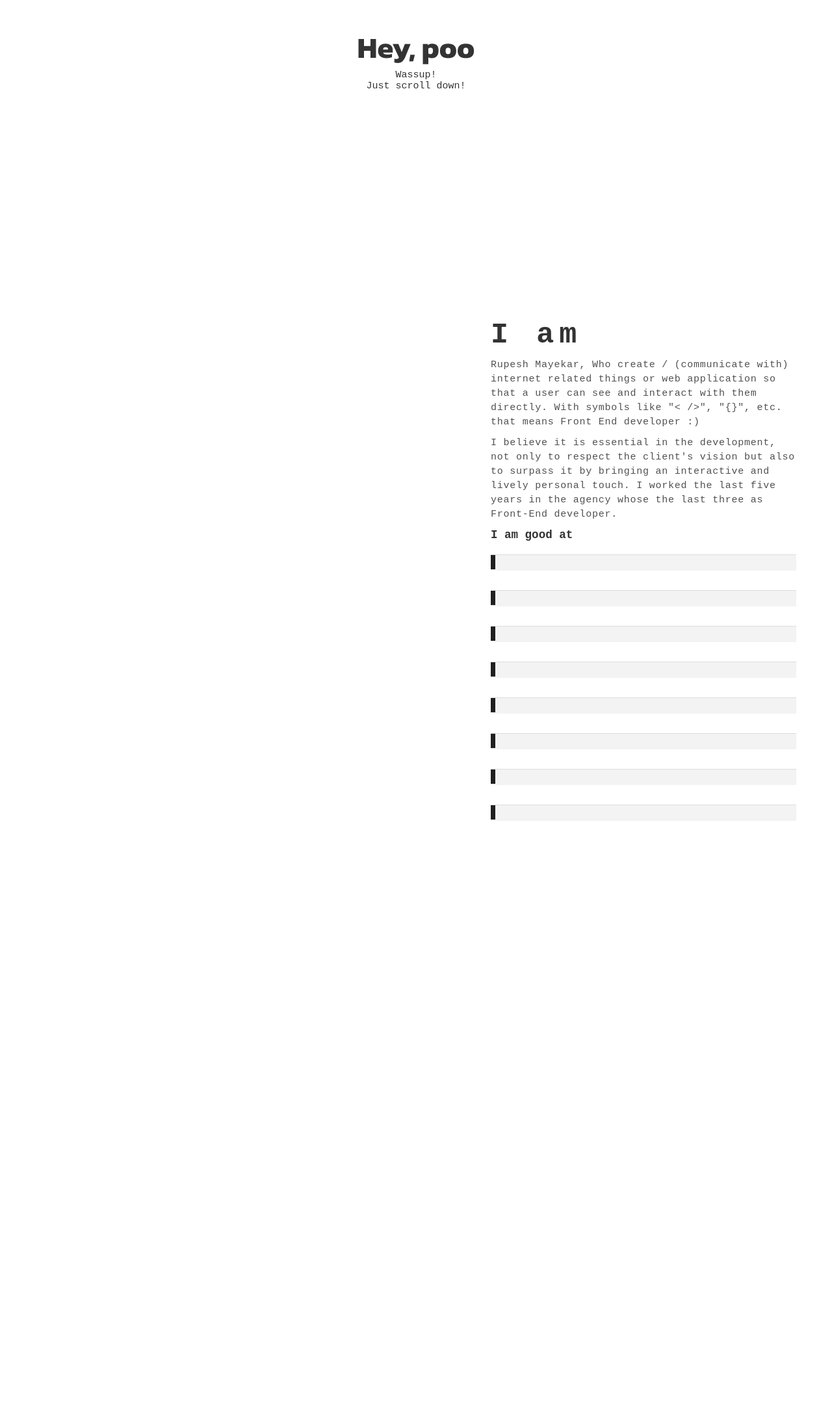
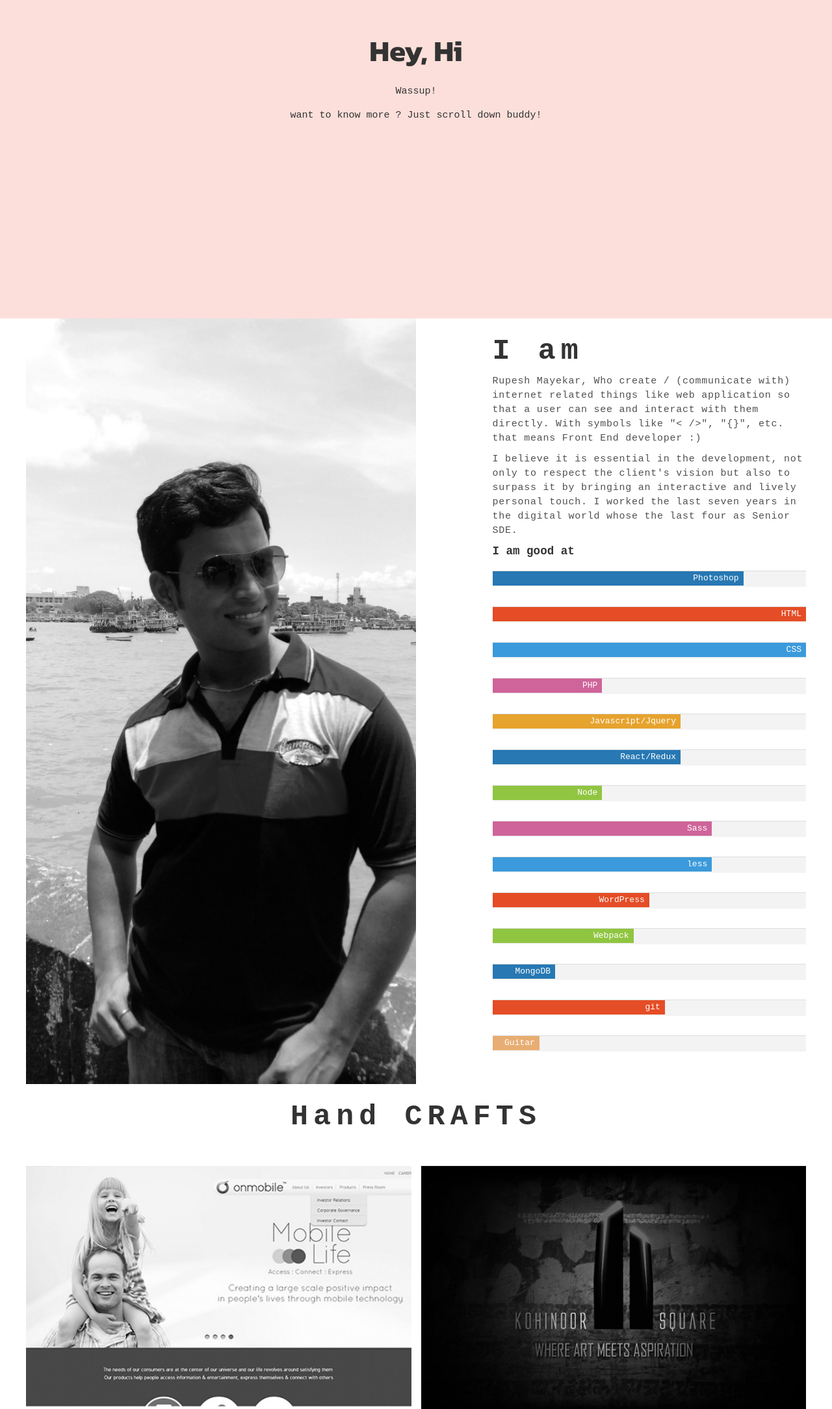
Before and after one commit to rupesx26/rupesx26.github.io, a plain HTML site: page index.html in a window 1280 px wide. Shown: the part 310-2478 px from the top of the page at 65% size. Before the commit the page ends 1598 px from the top, so only its background shows below. Drawn offline with Linux system fonts and the light colour scheme.

Commit message:
page update

```diff
--- a/css/style.css
+++ b/css/style.css
@@ -1548,7 +1548,10 @@ section {
 .mybio #hero .container {
   height: 100vh;
 }
-.mybio #hero .container, #about .container {
+.fold .container {
+  padding: 25px 0;
+}
+.mybio #hero .container{
   height: 100vh;
 }
 
@@ -1567,6 +1570,7 @@ section {
   opacity: 0;
   transform: matrix(1, 0, 0, 1, 0, 14);
   text-align: center;
+  margin-top: 20px;
 }
 
 .mybio .welcome-text li.fadeIn {
@@ -1576,7 +1580,14 @@ section {
 
 }
 
-
+.bgColorChanger {
+  position: fixed;
+  z-index: -1;
+  height: 100%;
+  width: 100%;
+  top: 0;
+  left: 0;
+}
 /* .mybio {
   .container {
     position: relative;
@@ -1585,3 +1596,43 @@ section {
     display: flex;
   }
 } */
+
+.animate-me {
+  -webkit-animation: bgcolorchange 20s infinite 20s; /* Chrome, Safari, Opera */
+  animation: 30s infinite bgcolorchange;
+}
+@keyframes bgcolorchange {
+  0% {
+    background-color: #FEEDEC;
+  }
+  5% {
+    background-color: #FEF5EC;
+  }
+  20% {
+    background-color:#FCDED9;
+  }
+  30% {
+    background-color: #EDFDFC;
+  }
+  40% {
+    background-color: #FEECF7;
+  }
+  50% {
+    background-color: #EBEFFE;
+  }
+  60% {
+    background-color: #e1faf0;
+  }
+  70% {
+    background-color: #fddefb;
+  }
+  80% {
+    background-color: #efddff;
+  }
+  90% {
+    background-color: #fefaeb;
+  }
+  100% {
+    background-color: #dae9ff;
+  }
+}
--- a/index.html
+++ b/index.html
@@ -16,26 +16,27 @@
 	<link rel="stylesheet" type="text/css" href="css/style.css">
 </head>
 <body>
+	<div class="bgColorChanger animate-me"></div>
 	<div class="pageWrapper mybio">
-		<section id='hero'>
+		<section id='hero' class="fold">
 			 <div class="container">
 				<div class="row">
-					<h1 class="hero-text">Hey, <span class="visitor">poo</span></h1>
+					<h1 class="hero-text">Hey, <span class="visitor">Hi</span></h1>
 					<ul class="welcome-text">
 						<li>Wassup!</li>
-						<li>Just scroll down!</li>
+						<li>want to know more ? Just scroll down buddy!</li>
 					</ul>
 				</div>
 			 </div>
 		</section>
-		<section>
-			<div class="container" id="about">
+		<section class="fold" id="about">
+			<div class="container">
 				<div class="row">
 					<div class="col-sm-5 col-sm-offset-7">
 						<h2>I am</h2>
-						<p>Rupesh Mayekar, Who create / (communicate with) internet related things or web application so that a user can see and interact with them directly. With symbols like "< />", "{}", etc. that means Front End developer :)</p>
+						<p>Rupesh Mayekar, Who create / (communicate with) internet related things like web application so that a user can see and interact with them directly. With symbols like "< />", "{}", etc. that means Front End developer :)</p>
 
-						<p>I believe it is essential in the development, not only to respect the client's vision but also to surpass it by bringing an interactive and lively personal touch. I worked the last five years in the agency whose the last three as Front-End developer.</p>
+						<p>I believe it is essential in the development, not only to respect the client's vision but also to surpass it by bringing an interactive and lively personal touch. I worked the last seven years in the digital world whose the last four as Senior SDE.</p>
 
 						<h3>I am good at</h3>
 						<div class="skillBar">
@@ -43,40 +44,62 @@
 							  <li><span class="bar" title="Photoshop" rel="80" data-bgcolor="#2778b3"></span> <span class="rel"></span></li>
 							  <li><span class="bar" title="HTML" rel="100" data-bgcolor="#e54d26"></span> <span class="rel"></span></li>
 							  <li><span class="bar" title="CSS" rel="100" data-bgcolor="#3b9adb"></span> <span class="rel"></span></li>
-							  <li><span class="bar" title="Javascript/Jquery" rel="50" data-bgcolor="#e6a32e"></span> <span class="rel"></li>
+							  <li><span class="bar" title="PHP" rel="35" data-bgcolor="#cf649a"></span> <span class="rel"></span></li>
+							  <li><span class="bar" title="Javascript/Jquery" rel="60" data-bgcolor="#e6a32e"></span> <span class="rel"></li>
+							  <li><span class="bar" title="React/Redux" rel="60" data-bgcolor="#2778b3"></span> <span class="rel"></li>
 							  <li><span class="bar" title="Node" rel="35" data-bgcolor="#90c541"></span> <span class="rel"></span></li>
 							  <li><span class="bar" title="Sass" rel="70" data-bgcolor="#cf649a"></span> <span class="rel"></span></li>
-							  <li><span class="bar" title="Compass" rel="65" data-bgcolor="#7e7e7e"></span> <span class="rel"></span></li>
+							  <li><span class="bar" title="less" rel="70" data-bgcolor="#3b9adb"></span> <span class="rel"></span></li>
+							  <li><span class="bar" title="WordPress" rel="50" data-bgcolor="#e54d26"></span> <span class="rel"></span></li>
+							  <li><span class="bar" title="Webpack" rel="45" data-bgcolor="#90c541"></span> <span class="rel"></span></li>
+							  <li><span class="bar" title="MongoDB" rel="20" data-bgcolor="#2778b3"></span> <span class="rel"></span></li>
+							  <li><span class="bar" title="git" rel="55" data-bgcolor="#e54d26"></span> <span class="rel"></span></li>
 							  <li><span class="bar" title="Guitar" rel="15" data-bgcolor="#e8ad72"></span> <span class="rel"></span></li>
 							</ul>
 						 </div>
 				</div>
 			</div>
+			<!--Left Image-->
+			<div class="col-sm-6 hidden-xs leftAl img-holder grayscale" data-bg="images/profile-img.jpg"></div>
+			<!--/ Left Image-->
+		</section>
+
+		<section class="fold" id="portfolio">
+			<div class="container">
+				<div class="row">
+					<div class="col-md-12">
+						<div class="text-center">
+							<h2>Hand CRAFTS</h2>
+						</div>
+
+						<div class="portfolio">
+							<div id="freewall" class="free-wall">
+							   <div class="cell item item-w-50 grayscale" data-bg="images/3.jpg">
+									  <a></a>
+									</div>
+								  <div class="cell item item-w-50 grayscale" data-bg="images/4.jpg"> </div>
+								  <div class="cell item item-w-50 grayscale" data-bg="images/5.jpg">  </div>
+								  <div class="cell item item-w-50 grayscale" data-bg="images/6.jpg">  </div>
+								<div class="cell item item-w-50 grayscale" data-bg="images/7.jpg">  </div>
+								<div class="cell item item-w-20 grayscale" data-bg="images/1.jpg">  </div>
+								<div class="cell item item-w-50 grayscale" data-bg="images/2.jpg">  </div>
+								<div class="cell item item-w-50 grayscale" data-bg="images/8.jpg">  </div>
+								<div class="cell item item-w-50 grayscale" data-bg="images/9.jpg">  </div>
+
+							</div>
+
+							<div class="text-center"><a href="Rupesh-mayekar.pdf" class="btn btn-theme">Download CV</a></div>
+						</div>
+					</div>
+				</div>
+			</div>
 		</section>
 	</div>
 
-	<script>
-		var getVisitorName = document.querySelector('.visitor').innerHTML.toString().split('').length
-			getHereText = document.querySelector('.hero-text')
-			getWelcomeText = document.querySelector('.welcome-text').getElementsByTagName('li')
-
-			//If visitor name is long
-			if(getVisitorName > 6 ) {
-				getHereText.style.fontSize = '10px'
-			}
-			setTimeout(function(){
-				for(var i = 0; getWelcomeText.length > i; i++){
-					(function(i){
-						setTimeout(function(){
-							 getWelcomeText[i].classList.add('fadeIn');
-						}, 1500*i);
-					})(i);
-				}
-			}, 2000)
+	<script type="text/javascript" src="js/jquery.min.js"></script>
+	<script type="text/javascript" src="js/plugin/freewall.js"></script>
+	<script type="text/javascript" src="js/custom.js"></script>
 
 
-
-
-	</script>
 </body>
 </html>
--- a/js/custom.js
+++ b/js/custom.js
@@ -106,4 +106,22 @@ var wall = new Freewall("#freewall");
 			// for scroll bar appear;
 			$(window).trigger("resize");
 
+			var getVisitorName = $('.visitor').text().split('').length
+			var getHereText = $('.hero-text')
+			var getWelcomeText = $('.welcome-text').find('li')
+
+			//If visitor name is long
+			if(getVisitorName > 6 ) {
+				getHereText.style.fontSize = '10px'
+			}
+			setTimeout(function(){
+				for(var i = 0; getWelcomeText.length > i; i++){
+					(function(i){
+						setTimeout(function(){
+							 getWelcomeText[i].classList.add('fadeIn');
+						}, 1500*i);
+					})(i);
+				}
+			}, 2000)
+
 })(jQuery);;
```
Also changed, not shown: 2 other files.
